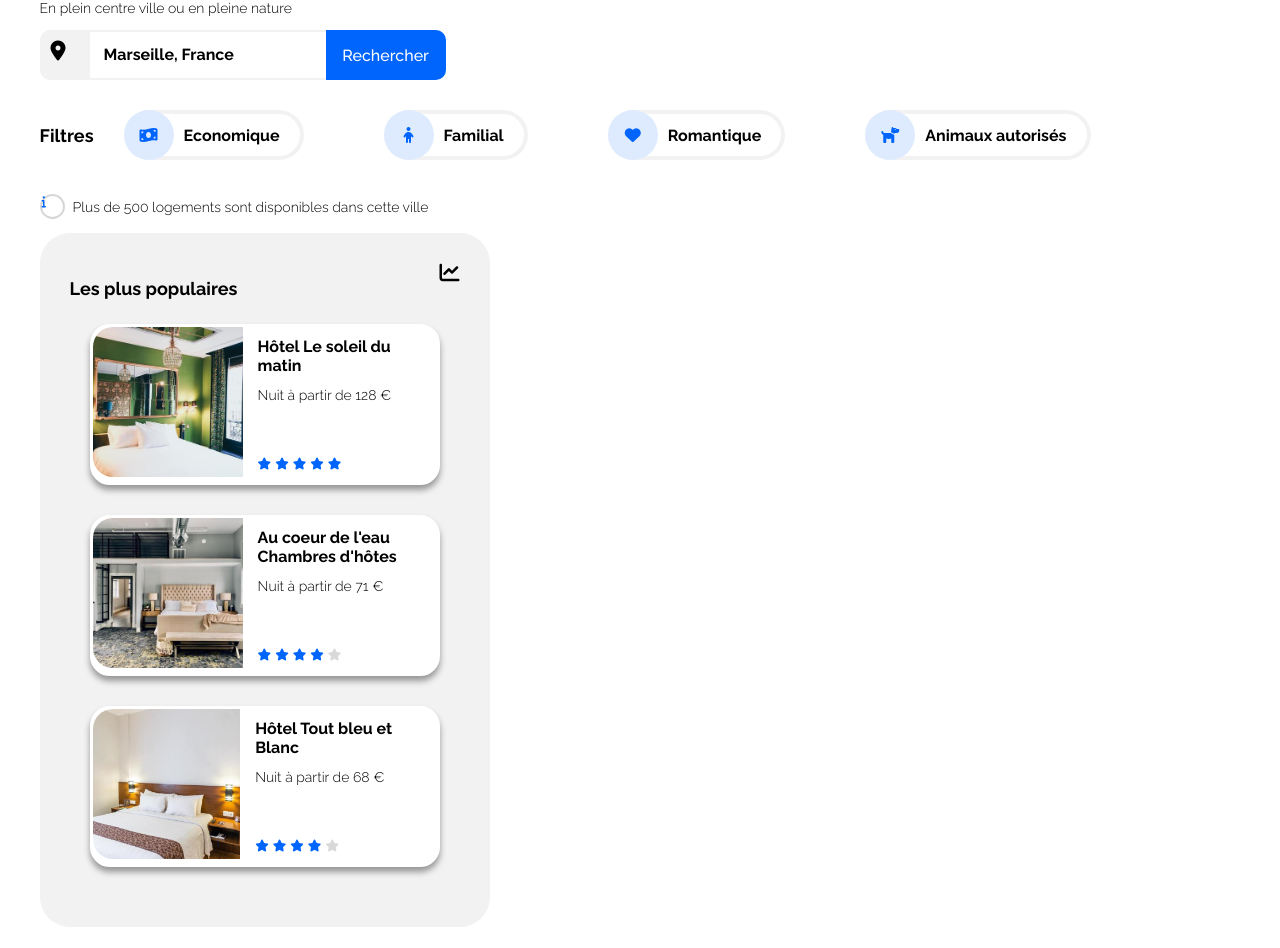
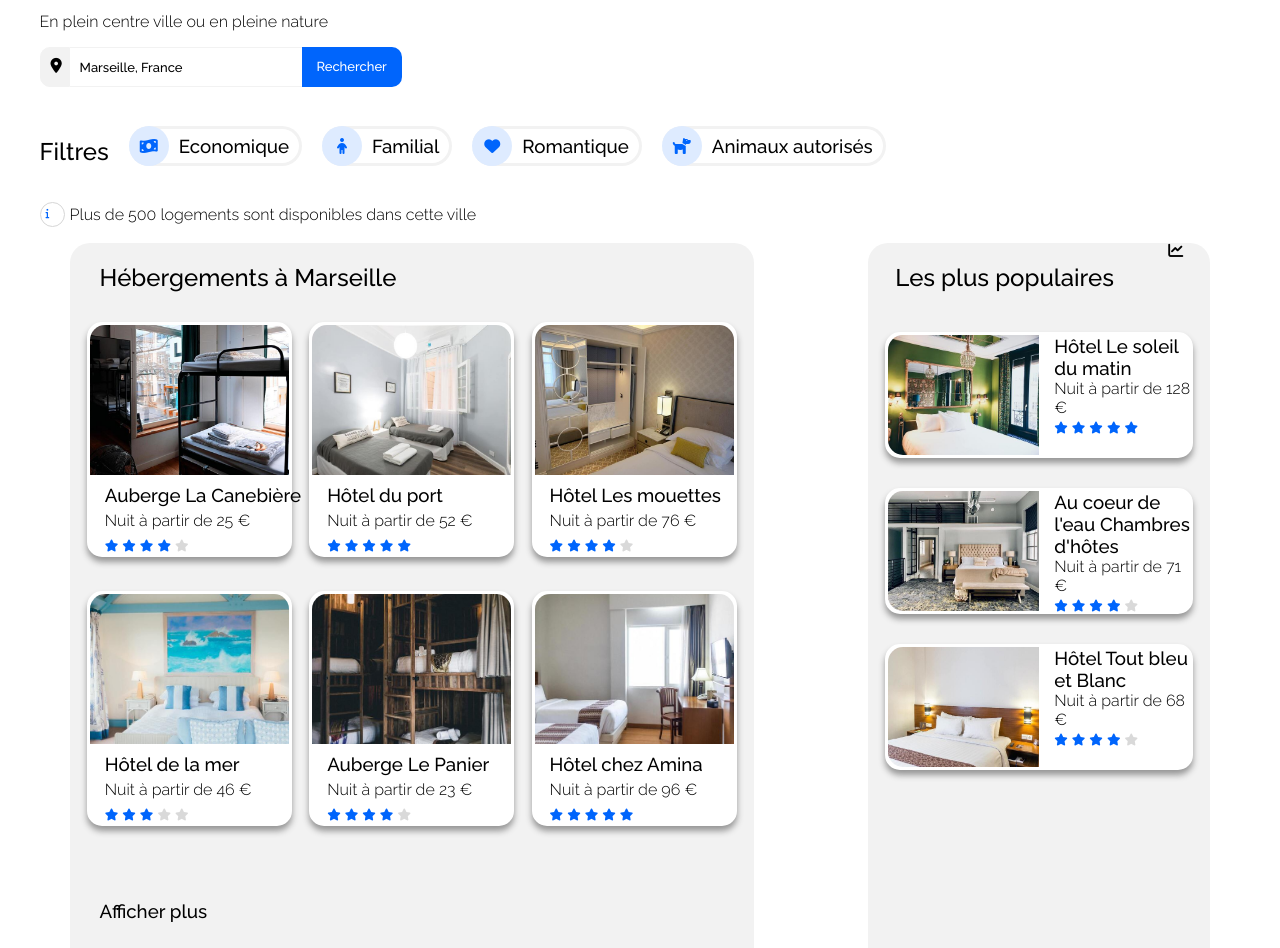
Before and after one commit to POLETTISTE/OCR_P02_BOOKI, a website: page index.html in a window 1280 px wide. Shown: the part 158-1106 px from the top of the page. Drawn offline with Linux system fonts and the light colour scheme.

Commit message:
correction etape 8 - hebergements / populaires en %

```diff
--- a/css/components.css
+++ b/css/components.css
@@ -1,9 +1,12 @@
 .card {
     background-color: white;
-    border-radius: 20px;
+    border-radius: 15px;
     border: 3px solid white;
-    padding-bottom:5px;
     box-shadow: 0px 5px 6px rgb(150,150,150);
+}
+
+.card a:hover{
+    color:#0065FC;
 }
 
 .blue-star {
--- a/css/global.css
+++ b/css/global.css
@@ -2,29 +2,33 @@
 * {
     font-family: 'Raleway', sans-serif;
     box-sizing: border-box;
+    font-weight: 500;
 }
 
 h1{
-    font-size: 20px;
     font-weight: 700;
+
 }
 
-h2 {
-    font-size: 18px;
+h2{
+
 }
 
-h3 {
-    font-size: 16px;
+h3{
+
 }
 
-p {
-    font-size: 14px;
-    font-weight: 300;
+p{
+
+    font-weight:300;
 }
 
 a, a:hover, a:visited {
     text-decoration:none;
     color:black;
+
+    font-weight:300;
+
 }
 
 ul {
--- a/css/header.css
+++ b/css/header.css
@@ -7,8 +7,8 @@ header {
     margin:auto 0;
     height:80px;
     flex-wrap: wrap;
-    margin-top: 20px;
-    margin-bottom: 20px;
+    margin-top: 10px;
+    margin-bottom: 5px;
 }
 
 @media all and (max-width: 768px)
@@ -17,7 +17,7 @@ header {
         flex-direction: column;
         justify-content:space-between;
         align-items: center;
-        height:130px;
+        /* height:130px; */
     }
 }
 
@@ -27,15 +27,15 @@ header {
 #logo{
     display: flex;
     margin:auto 0;
-    width:100px;
+    margin-left:35px;
+    width:80px;
     height:auto;
-    margin-left: 10px;
 }
 
 nav{
     display: flex;
     justify-content: space-between;
-    width:220px;
+    width:180px;
 
 
 }
--- a/css/main.css
+++ b/css/main.css
@@ -13,8 +13,7 @@ main {
 
 #location, #popular {
     background-color: #F2F2F2;
-    padding: 30px;
-    border-radius: 30px;
+    border-radius: 20px;
     margin-bottom: 50px;
 
 }
@@ -22,7 +21,9 @@ main {
 /* LOCATIONS */
 
 #location {
-    width: 1000px;
+    width: 60%;
+    height:1000px;
+    margin:0;
 }
 
 .location-title {
@@ -31,26 +32,30 @@ main {
 }
 
 .location-grid {
-    height: auto;
+    width:100%;
     display: flex;
     flex-wrap: wrap;
     justify-content: space-evenly;
-    align-content:center;
+    align-content:space-around;
 }
 
 .location-card {
-    margin-bottom:25px;
+    width:30%;
+    height:100%;
+    margin-bottom: 5%;
 }
 
-.img-location {
-    width:260px;
-    height:130px;
-    border-top-left-radius: 20px;
-    border-top-right-radius: 20px;
+.location-card-img {
+    width:100%;
+    height:150px;
+    border-top-left-radius: 15px;
+    border-top-right-radius: 15px;
     object-fit:cover;
 }
 
 .location-card-description {
+    width:100%;
+    height:100%;
     display: flex;
     flex-direction: column;
     justify-content: flex-start;
@@ -67,6 +72,7 @@ main {
 }
 
 .location-card-stars {
+    height:100%;
     margin-left:15px;
 }
 .location-more {
@@ -76,8 +82,10 @@ main {
 
 /* POPULAR */
 
-#popular {
-    width:450px;
+ #popular {
+    width:30%;
+    height:1000px;
+    margin:0;
 }
 .popular-grid{
     display: flex;
@@ -85,22 +93,24 @@ main {
     justify-content: center;
     align-items: center;
 }
+
 .popular-title {
     display:flex;
-    justify-content: space-between;
-    margin-bottom:10px;
+    justify-content: space-around;
+    margin-bottom:20px;
 }
 
 .fa-chart-line {
     display: flex;
     justify-content: center;
     align-items: center;
-    font-size: 20px;
+    font-size: 15px;
 }
 
 .popular-card {
-    width:350px;
+    width:90%;
     margin-bottom: 30px;
+
 }
 .popular-card a{
     display: flex;
@@ -108,24 +118,26 @@ main {
     justify-content: center;
 
 }
-.img-popular {
-    width:150px;
-    height:150px;
-    border-top-left-radius: 20px;
-    border-bottom-left-radius: 20px;
+.popular-card-img {
+    min-width:50%;
+    height:120px;
+    border-top-left-radius: 15px;
+    border-bottom-left-radius: 15px;
     object-fit:cover;
 
 }
+
+.popular-right-menu{
+    min-width:50%;
+    height:120px;
+}
 .popular-card-description h3{
     margin:0;
-    margin-top:10px;
-    margin-bottom: 12px;
     margin-left: 15px;
 }
 .popular-card-description p{
     margin:0;
     margin-left:15px;
-    margin-bottom: 50px;
 }
 
 .popular-card-stars {
@@ -134,7 +146,9 @@ main {
 
 /* ACTIVITIES */
 #activities {
-    padding:30px;
+    padding-top:30px;
+    padding-bottom: 30px;
+
 }
 .activities-grid {
     display: flex;
@@ -143,49 +157,50 @@ main {
 }
 
 .activities-card-large {
-    width:330px;
-    height:550px;
+    width:210px;
+    height:300px;
     margin:0px;
     padding: 0px;
     box-shadow: 0px 5px 6px rgb(150,150,150);
-    border-radius: 20px;
+    border-radius: 15px;
+
 
 }
 
 
 .activities-card-large img {
-    width: 330px;
-    height: 500px;
+    width: 210px;
+    height: 270px;
     object-fit:cover;
     object-position: 50% 50%;
-    border-top-left-radius: 20px;
-    border-top-right-radius: 20px;
+    border-top-left-radius: 15px;
+    border-top-right-radius: 15px;
 
 }
 
 .activities-card-medium-item {
-    width:330px;
-    height:260px;
+    width:210px;
+    height:135px;
     margin:0px;
     margin-bottom: 30px;
     padding: 0px;
     box-shadow: 0px 5px 6px rgb(150,150,150);
-    border-radius: 20px;
+    border-radius: 15px;
 }
 
 
 .activities-card-medium-item img {
-    width: 330px;
-    height: 210px;
+    width: 210px;
+    height: 105px;
     object-fit:cover;
     object-position: 50% 50%;
-    border-top-left-radius: 20px;
-    border-top-right-radius: 20px;
+    border-top-left-radius: 15px;
+    border-top-right-radius: 15px;
 
 }
 
 .title-activity{
     margin:0;
-    margin-top:10px;
-    margin-left: 20px;
+    margin-top:5px;
+    margin-left: 10px;
 }
--- a/css/search.css
+++ b/css/search.css
@@ -1,8 +1,9 @@
 /* SEARCH-BAR */
-.search, .filters{
+.search{
     width: 95%;
     margin:0 auto;
 }
+
 .search-bar{
     width: 100%;
     margin: 0;
@@ -20,26 +21,26 @@
     margin-bottom:30px;
 }
 .fa-location-dot {
-    font-size: 20px;
+    font-size: 15px;
     color: black;
     display: flex;
     align-items: center;
     justify-content: center;
     border:1px solid #F2F2F2;
     background-color: #F2F2F2;
-    width:50px;
-    height:50px;
+    width:30px;
+    height:40px;
     border-top-left-radius:10px;
     border-bottom-left-radius:10px;
     padding:10px;
 }
 
 .search-bar input {
-    border-top: 2px solid #F2F2F2;
-    border-bottom: 2px solid #F2F2F2;
+    border-top: 1px solid #F2F2F2;
+    border-bottom: 1px solid #F2F2F2;
     border-left:none;
     border-right:none;
-    padding-left: 14px ;
+    padding-left: 10px ;
 }
 
 .search-bar input:focus{
@@ -49,12 +50,14 @@
 
 .search-bar input::placeholder {
     color:black;
-    font-size: 16px;
-    font-weight: 600;
+    font-size: 13px;
+    font-weight: 500;
 
 }
 
 .search-bar label.Recherche {
+    font-size: 13px;
+    font-weight: 500;
     display: flex;
     justify-content: center;
     align-items: center;
@@ -62,8 +65,8 @@
     color:white;
     border-top-right-radius:10px;
     border-bottom-right-radius:10px;
-    width:120px;
-    padding:10px;
+    width:100px;
+    padding:8px;
     cursor:pointer;
 
 }
@@ -83,8 +86,8 @@ label.Loupe i {
     align-items: center;
     background-color: #0065FC;
     color:white;
-    height:50px;
-    width:50px;
+    height:40px;
+    width:40px;
     cursor:pointer;
     border-radius:10px;
     border-color: #0065FC;
@@ -119,7 +122,7 @@ label.Loupe i {
 
 
 .filters h2{
-    margin-right:30px;
+    margin-right:20px;
     border-style:none;
 }
 .search-filters {
@@ -138,39 +141,45 @@ label.Loupe i {
 
 .search-filters-item {
     display: flex;
-    height:50px;
+    height:40px;
     justify-content:flex-start;
     align-items:center;
-    border:4px solid #F2F2F2;
+    border:3px solid #F2F2F2;
     border-left:none;
     border-radius: 30px;
-    margin-right: 80px;
-    padding-right:20px;
-    margin-bottom: 20px;
+    margin-right: 20px;
+    padding-right:10px;
+    margin-bottom: 10px;
 }
 
 .search-filters-item .icone{
     display: flex;
     align-items: center;
     justify-content: center;
-    width:50px;
-    height:50px;
+    width:40px;
+    height:40px;
     color:#0065FC;
     background-color:#DEEBFF;
     border-radius: 50%;
     margin-right: 10px;
 }
 
+
+.filter-info{
+    text-align: center;
+
+}
 .fa-info {
     color:#0065FC;
-    font-size: 12px;
+    font-size: 10px;
     font-weight: bold;
+    padding:5px;
     width:25px;
     height:25px;
     display: flex;
     justify-content: center;
     align-items: center;
     border-radius: 50%;
-    border: 2px solid #D6D6D6;
-    margin-right: 8px;
+    border: 1px solid #D6D6D6;
+    margin-right:5px;
 }
--- a/index.html
+++ b/index.html
@@ -41,19 +41,20 @@
                 <a href="#" class="search-filters-item"><i class="fa-solid fa-dog icone"></i><h3>Animaux autorisés</h3></a>
             </div>
         </div>
+        <div>
         <p><i class="fa-solid fa-info"></i>Plus de 500 logements sont disponibles dans cette ville</p>
     </div>
 
 
     <main>
-        <section id="location-popular">
+        <div id="location-popular">
             <section id="location">
                 <h2 class="location-title">Hébergements à Marseille</h2>
                 <div class="location-grid">
 
                     <div class="location-card card">
                         <a href="#">
-                            <img src="images/hebergements/4_small/marcus-loke-WQJvWU_HZFo-unsplash.jpg" alt="" class="img-location">
+                            <img src="images/hebergements/4_small/marcus-loke-WQJvWU_HZFo-unsplash.jpg" alt="Auberge La Canebière" class="location-card-img">
                             <div class="location-card-description">
                                 <h3>Auberge La Canebière</h3>
                                 <p>Nuit à partir de 25 €</p>
@@ -70,7 +71,7 @@
 
                     <div class="location-card card">
                         <a href="#">
-                            <img src="images/hebergements/4_small/fred-kleber-gTbaxaVLvsg-unsplash.jpg" alt="" class="img-location" >
+                            <img src="images/hebergements/4_small/fred-kleber-gTbaxaVLvsg-unsplash.jpg" alt="Hôtel du port" class="location-card-img" >
                             <div class="location-card-description">
                                 <h3>Hôtel du port</h3>
                                 <p>Nuit à partir de 52 €</p>
@@ -87,7 +88,7 @@
 
                     <div class="location-card card">
                         <a href="#">
-                            <img src="images/hebergements/4_small/reisetopia-B8WIgxA_PFU-unsplash.jpg" alt="" class="img-location">
+                            <img src="images/hebergements/4_small/reisetopia-B8WIgxA_PFU-unsplash.jpg" alt="Hôtel Les mouettes" class="location-card-img">
                             <div class="location-card-description">
                                 <h3>Hôtel Les mouettes</h3>
                                 <p>Nuit à partir de 76 €</p>
@@ -104,7 +105,7 @@
 
                     <div class="location-card card">
                         <a href="#">
-                            <img src="images/hebergements/4_small/annie-spratt-Eg1qcIitAuA-unsplash.jpg" alt="" class="img-location">
+                            <img src="images/hebergements/4_small/annie-spratt-Eg1qcIitAuA-unsplash.jpg" alt="Hôtel de la mer" class="location-card-img">
                             <div class="location-card-description">
                                 <h3>Hôtel de la mer</h3>
                                 <p>Nuit à partir de 46 €</p>
@@ -121,7 +122,7 @@
 
                     <div class="location-card card">
                         <a href="#">
-                            <img src="images/hebergements/4_small/nicate-lee-kT-ZyaiwBe0-unsplash.jpg" alt="" class="img-location">
+                            <img src="images/hebergements/4_small/nicate-lee-kT-ZyaiwBe0-unsplash.jpg" alt="Auberge Le Panier" class="location-card-img">
                             <div class="location-card-description">
                                 <h3>Auberge Le Panier</h3>
                                 <p>Nuit à partir de 23 €</p>
@@ -138,7 +139,7 @@
 
                     <div class="location-card card">
                         <a href="#">
-                            <img src="images/hebergements/4_small/febrian-zakaria-M6S1WvfW68A-unsplash.jpg" alt="" class="img-location">
+                            <img src="images/hebergements/4_small/febrian-zakaria-M6S1WvfW68A-unsplash.jpg" alt="Hôtel chez Amina" class="location-card-img">
                             <div class="location-card-description">
                                 <h3>Hôtel chez Amina</h3>
                                 <p>Nuit à partir de 96 €</p>
@@ -155,12 +156,12 @@
                 </div>
                 <h3 class="location-more">Afficher plus</h3>
             </section>
-            <section id="popular">
+            <aside id="popular">
                 <div class="popular-title"><h2>Les plus populaires</h2> <i class="fa-solid fa-chart-line"></i></div>
                 <div class="popular-grid">
                     <div class="popular-card card">
                         <a href="#">
-                            <img src="images/hebergements/4_small/emile-guillemot-Bj_rcSC5XfE-unsplash.jpg" alt=""class="img-popular">
+                            <img src="images/hebergements/4_small/emile-guillemot-Bj_rcSC5XfE-unsplash.jpg" alt="Hôtel Le soleil du matin" class="popular-card-img">
                             <div class="popular-right-menu">
                                 <div class="popular-card-description">
                                     <h3>Hôtel Le soleil du matin</h3>
@@ -179,7 +180,7 @@
 
                     <div class="popular-card card">
                         <a href="#">
-                            <img src="images/hebergements/4_small/aw-creative-VGs8z60yT2c-unsplash.jpg" alt=""class="img-popular">
+                            <img src="images/hebergements/4_small/aw-creative-VGs8z60yT2c-unsplash.jpg" alt="Au coeur de l'eau Chambres d'hôtes" class="popular-card-img">
                             <div class="popular-right-menu">
                                 <div class="popular-card-description">
                                     <h3>Au coeur de l'eau Chambres d'hôtes</h3>
@@ -198,7 +199,7 @@
 
                     <div class="popular-card card">
                         <a href="#">
-                            <img src="images/hebergements/4_small/febrian-zakaria-sjvU0THccQA-unsplash.jpg" alt="" class="img-popular">
+                            <img src="images/hebergements/4_small/febrian-zakaria-sjvU0THccQA-unsplash.jpg" alt="Hôtel Tout bleu et Blanc" class="popular-card-img">
                             <div class="popular-right-menu">
                                 <div class="popular-card-description">
                                     <h3>Hôtel Tout bleu et Blanc</h3>
@@ -215,47 +216,47 @@
                         </a>
                     </div>
                 </div>
-            </section>
-        </section>
+            </aside>
+        </div>
         <section id="activities">
             <h2>Activités à Marseille</h2>
             <div class="activities-grid">
                 <div class="activities-card-large ">
                     <a href="#">
-                        <img src="images/activites/4_small/reno-laithienne-QUgJhdY5Fyk-unsplash.jpg" alt="">
+                        <img src="images/activites/4_small/reno-laithienne-QUgJhdY5Fyk-unsplash.jpg" alt="Vieux Port">
                         <h3 class="title-activity">Vieux Port</h3>
                     </a>
                 </div>
                 <div class="activies-card-medium">
                     <div class="activities-card-medium-item">
                         <a href="#">
-                            <img src="images/activites/4_small/paul-hermann-QFTrLdQIRhI-unsplash.jpg" alt="">
+                            <img src="images/activites/4_small/paul-hermann-QFTrLdQIRhI-unsplash.jpg" alt="Fort de Pomègues">
                             <h3 class="title-activity">Fort de Pomègues</h3>
                         </a>
                     </div>
                     <div class="activities-card-medium-item">
                         <a href="#">
-                            <img src="images/activites/4_small/kevin-hikari-rV_Qd1l-VXg-unsplash.jpg" alt="">
+                            <img src="images/activites/4_small/kevin-hikari-rV_Qd1l-VXg-unsplash.jpg" alt="Îles du Frioul">
                             <h3 class="title-activity">Îles du Frioul</h3>
                         </a>
                     </div>
                 </div>
                 <div class="activities-card-large">
                     <a href="#">
-                        <img src="images/activites/4_small/kilyan-sockalingum-NR8-cBCN3aI-unsplash.jpg" alt="">
+                        <img src="images/activites/4_small/kilyan-sockalingum-NR8-cBCN3aI-unsplash.jpg" alt="Parc National des Calanques">
                         <h3 class="title-activity">Parc National des Calanques</h3>
                     </a>
                 </div>
                 <div class="activies-card-medium">
                     <div class="activities-card-medium-item">
                         <a href="#">
-                            <img src="images/activites/4_small/florian-wehde-xW9e8gdotxI-unsplash.jpg" alt="">
+                            <img src="images/activites/4_small/florian-wehde-xW9e8gdotxI-unsplash.jpg" alt="Notre-Dame-de-La-Garde">
                             <h3 class="title-activity">Notre-Dame-de-La-Garde</h3>
                         </a>
                     </div>
                     <div class="activities-card-medium-item">
                         <a href="#">
-                            <img src="images/activites/4_small/lena-paulin-wH2-EJoDcV0-unsplash.jpg" alt="">
+                            <img src="images/activites/4_small/lena-paulin-wH2-EJoDcV0-unsplash.jpg" alt="Parc Longchamp">
                             <h3 class="title-activity">Parc Longchamp</h3>
                         </a>
                     </div>
```
